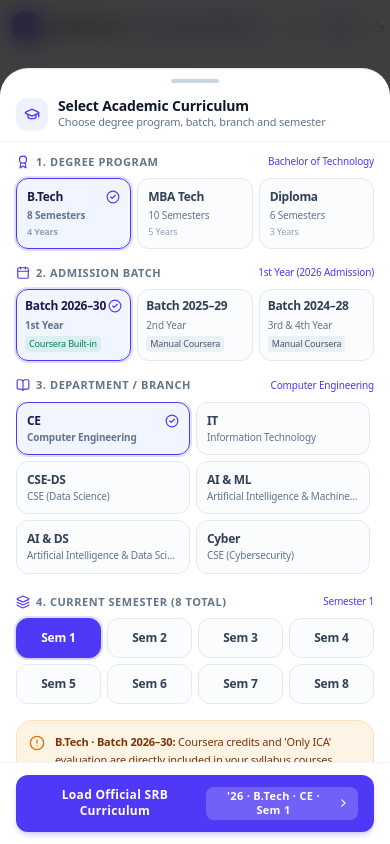
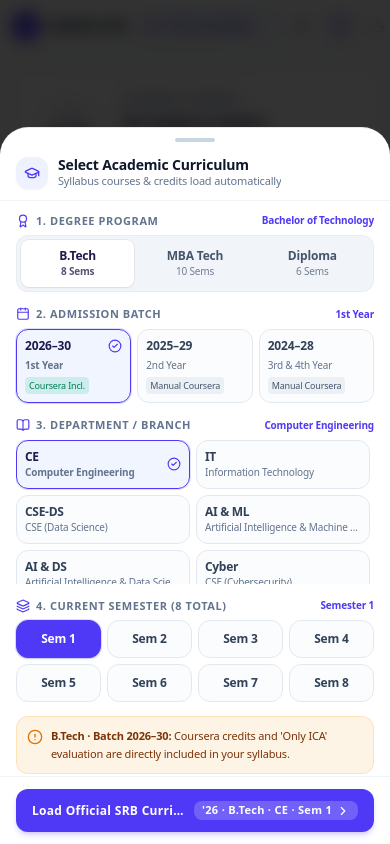
Before and after one commit to sylbornfurtado19/GPACalculator, a Next.js app: page / in a window 390 px wide. Shown: the top 844 px of the page. Built offline with nearby package versions, Linux system fonts and the light colour scheme.

Commit message:
fix(mobile): resolve horizontal clipping and sticky footer visibility in curriculum modal

```diff
--- a/src/components/branch-semester-modal.tsx
+++ b/src/components/branch-semester-modal.tsx
@@ -1,7 +1,17 @@
 "use client";
 
 import React, { useState } from "react";
-import { GraduationCap, BookOpen, Layers, CheckCircle2, ChevronRight, X, Calendar, AlertCircle, Award } from "lucide-react";
+import {
+  GraduationCap,
+  BookOpen,
+  Layers,
+  CheckCircle2,
+  ChevronRight,
+  X,
+  Calendar,
+  AlertCircle,
+  Award,
+} from "lucide-react";
 import {
   BATCHES,
   BRANCHES,
@@ -21,7 +31,12 @@ interface Props {
   currentProgram?: ProgramType;
   currentBranch?: string;
   currentSemester?: number;
-  onSelect: (batchId: string, programId: ProgramType, branchId: string, semesterId: number) => void;
+  onSelect: (
+    batchId: string,
+    programId: ProgramType,
+    branchId: string,
+    semesterId: number
+  ) => void;
   onClose?: () => void;
   isDismissable?: boolean;
 }
@@ -37,13 +52,20 @@ export function BranchSemesterModal({
   isDismissable = true,
 }: Props) {
   const [selectedBatch, setSelectedBatch] = useState<string>(currentBatch || "2026");
-  const [selectedProgram, setSelectedProgram] = useState<ProgramType>(currentProgram || "btech");
-  const [selectedBranch, setSelectedBranch] = useState<string>(currentBranch || "ce");
-  const [selectedSemester, setSelectedSemester] = useState<number>(currentSemester || 1);
+  const [selectedProgram, setSelectedProgram] = useState<ProgramType>(
+    currentProgram || "btech"
+  );
+  const [selectedBranch, setSelectedBranch] = useState<string>(
+    currentBranch || "ce"
+  );
+  const [selectedSemester, setSelectedSemester] = useState<number>(
+    currentSemester || 1
+  );
 
   if (!isOpen) return null;
 
-  const activeProgObj = PROGRAMS.find((p) => p.id === selectedProgram) || PROGRAMS[0];
+  const activeProgObj =
+    PROGRAMS.find((p) => p.id === selectedProgram) || PROGRAMS[0];
 
   const handleProgramChange = (progId: ProgramType) => {
     setSelectedProgram(progId);
@@ -54,7 +76,8 @@ export function BranchSemesterModal({
   };
 
   const handleConfirm = () => {
-    if (!selectedBatch || !selectedProgram || !selectedBranch || !selectedSemester) return;
+    if (!selectedBatch || !selectedProgram || !selectedBranch || !selectedSemester)
+      return;
     onSelect(selectedBatch, selectedProgram, selectedBranch, selectedSemester);
   };
 
@@ -64,23 +87,23 @@ export function BranchSemesterModal({
   const availableSemesters = ALL_SEMESTERS.slice(0, activeProgObj.semestersCount);
 
   return (
-    <div className="fixed inset-0 z-50 flex items-end sm:items-center justify-center bg-black/75 backdrop-blur-md p-0 sm:p-4 animate-in fade-in duration-200">
-      <div className="bg-white dark:bg-[#11131A] border-t sm:border border-slate-200/90 dark:border-white/[0.12] rounded-t-[28px] sm:rounded-3xl w-full max-w-xl shadow-2xl flex flex-col max-h-[92vh] sm:max-h-[90vh] overflow-hidden animate-in slide-in-from-bottom-8 sm:slide-in-from-bottom-0 sm:zoom-in-95 duration-200">
+    <div className="fixed inset-0 z-50 flex items-end sm:items-center justify-center bg-black/80 backdrop-blur-sm p-0 sm:p-4 overflow-hidden animate-in fade-in duration-200">
+      <div className="bg-white dark:bg-[#11131A] border-t sm:border border-slate-200/90 dark:border-white/[0.12] rounded-t-[28px] sm:rounded-3xl w-full max-w-lg shadow-2xl flex flex-col max-h-[85dvh] sm:max-h-[88vh] overflow-hidden animate-in slide-in-from-bottom-8 sm:slide-in-from-bottom-0 sm:zoom-in-95 duration-200">
         {/* Mobile Drag Indicator Bar */}
-        <div className="w-12 h-1 bg-slate-300 dark:bg-white/20 rounded-full mx-auto mt-2.5 mb-1 sm:hidden shrink-0" />
+        <div className="w-10 h-1 bg-slate-300 dark:bg-white/20 rounded-full mx-auto mt-2.5 mb-1 sm:hidden shrink-0" />
 
         {/* Modal Header (Pinned at Top) */}
         <div className="flex items-center justify-between px-4 sm:px-6 py-2.5 sm:py-3.5 border-b border-slate-100 dark:border-white/[0.06] shrink-0">
-          <div className="flex items-center gap-2.5">
+          <div className="flex items-center gap-2.5 min-w-0">
             <div className="w-8 h-8 sm:w-9 sm:h-9 rounded-xl bg-indigo-50 dark:bg-cyan-500/10 text-indigo-600 dark:text-cyan-400 flex items-center justify-center shrink-0 shadow-xs">
               <GraduationCap className="w-4 h-4 sm:w-5 sm:h-5" />
             </div>
-            <div>
-              <h2 className="text-sm sm:text-base font-bold text-slate-900 dark:text-white leading-tight">
+            <div className="min-w-0">
+              <h2 className="text-sm sm:text-base font-bold text-slate-900 dark:text-white leading-tight truncate">
                 Select Academic Curriculum
               </h2>
-              <p className="text-[11px] text-slate-500 dark:text-neutral-400 line-clamp-1">
-                Choose degree program, batch, branch and semester
+              <p className="text-[11px] text-slate-500 dark:text-neutral-400 truncate">
+                Syllabus courses &amp; credits load automatically
               </p>
             </div>
           </div>
@@ -89,7 +112,7 @@ export function BranchSemesterModal({
           {isDismissable && onClose && (
             <button
               onClick={onClose}
-              className="p-1.5 sm:p-2 -mr-1 rounded-xl text-slate-400 hover:text-slate-600 dark:hover:text-white hover:bg-slate-100 dark:hover:bg-white/[0.08] transition cursor-pointer"
+              className="p-1.5 sm:p-2 -mr-1 rounded-xl text-slate-400 hover:text-slate-600 dark:hover:text-white hover:bg-slate-100 dark:hover:bg-white/[0.08] transition cursor-pointer shrink-0 ml-2"
               aria-label="Close curriculum modal"
             >
               <X className="w-4 h-4 sm:w-5 sm:h-5" />
@@ -98,19 +121,19 @@ export function BranchSemesterModal({
         </div>
 
         {/* Scrollable Content Body */}
-        <div className="flex-1 overflow-y-auto overscroll-contain px-4 sm:px-6 py-3 sm:py-4 space-y-4 touch-pan-y">
+        <div className="flex-1 overflow-y-auto overscroll-contain px-4 sm:px-6 py-3 space-y-3.5 touch-pan-y">
           {/* Step 1: Degree Program Selection */}
-          <div className="space-y-2">
+          <div className="space-y-1.5">
             <div className="flex items-center justify-between">
-              <label className="text-[11px] font-semibold uppercase tracking-wider text-slate-500 dark:text-neutral-400 flex items-center gap-1.5">
+              <label className="text-[11px] font-bold uppercase tracking-wider text-slate-500 dark:text-neutral-400 flex items-center gap-1.5">
                 <Award className="w-3.5 h-3.5 text-indigo-600 dark:text-cyan-400" /> 1. Degree Program
               </label>
-              <span className="text-[10px] text-indigo-600 dark:text-cyan-400 font-medium">
+              <span className="text-[10px] text-indigo-600 dark:text-cyan-400 font-semibold truncate">
                 {activeProgObj.fullName}
               </span>
             </div>
 
-            <div className="grid grid-cols-3 gap-1.5 sm:gap-2">
+            <div className="grid grid-cols-3 gap-1 p-1 bg-slate-100 dark:bg-white/[0.05] rounded-xl border border-slate-200/60 dark:border-white/[0.08] w-full">
               {PROGRAMS.map((prog) => {
                 const active = selectedProgram === prog.id;
                 return (
@@ -118,22 +141,14 @@ export function BranchSemesterModal({
                     key={prog.id}
                     type="button"
                     onClick={() => handleProgramChange(prog.id)}
-                    className={`text-left p-2.5 sm:p-3 rounded-xl sm:rounded-2xl border transition-all text-xs flex flex-col justify-between gap-1 relative cursor-pointer active:scale-[0.98] min-h-[64px] sm:min-h-[72px] ${
+                    className={`py-2 px-1 rounded-lg text-center transition-all cursor-pointer min-w-0 ${
                       active
-                        ? "border-indigo-600 dark:border-cyan-500 bg-indigo-50/80 dark:bg-cyan-500/15 text-indigo-950 dark:text-cyan-100 font-semibold ring-2 ring-indigo-500/20 dark:ring-cyan-500/20 shadow-xs"
-                        : "border-slate-200 dark:border-white/[0.08] hover:border-slate-300 dark:hover:border-white/[0.15] text-slate-700 dark:text-neutral-300 bg-slate-50/60 dark:bg-white/[0.02]"
+                        ? "bg-white dark:bg-cyan-500 text-indigo-950 dark:text-black font-bold shadow-xs ring-1 ring-black/5 dark:ring-cyan-500/20"
+                        : "text-slate-600 dark:text-neutral-400 font-medium hover:text-slate-900 dark:hover:text-white"
                     }`}
                   >
-                    <div className="flex items-center justify-between w-full">
-                      <span className="font-bold text-xs sm:text-sm tracking-tight">{prog.label}</span>
-                      {active && <CheckCircle2 className="w-3.5 h-3.5 text-indigo-600 dark:text-cyan-400 shrink-0" />}
-                    </div>
-                    <span className="text-[10px] sm:text-[11px] text-slate-500 dark:text-neutral-400 leading-tight">
-                      {prog.semestersCount} Semesters
-                    </span>
-                    <span className="text-[9px] text-slate-400 dark:text-neutral-500 line-clamp-1">
-                      {prog.durationYears} Years
-                    </span>
+                    <div className="text-xs font-bold truncate">{prog.label}</div>
+                    <div className="text-[10px] opacity-75 truncate">{prog.semestersCount} Sems</div>
                   </button>
                 );
               })}
@@ -141,46 +156,46 @@ export function BranchSemesterModal({
           </div>
 
           {/* Step 2: Batch / Year Selection */}
-          <div className="space-y-2">
+          <div className="space-y-1.5">
             <div className="flex items-center justify-between">
-              <label className="text-[11px] font-semibold uppercase tracking-wider text-slate-500 dark:text-neutral-400 flex items-center gap-1.5">
+              <label className="text-[11px] font-bold uppercase tracking-wider text-slate-500 dark:text-neutral-400 flex items-center gap-1.5">
                 <Calendar className="w-3.5 h-3.5 text-indigo-600 dark:text-cyan-400" /> 2. Admission Batch
               </label>
-              <span className="text-[10px] text-indigo-600 dark:text-cyan-400 font-medium">
-                {activeBatchObj?.yearLabel || "Select Batch"}
+              <span className="text-[10px] text-indigo-600 dark:text-cyan-400 font-semibold truncate">
+                {activeBatchObj?.yearLabel.split(" (")[0]}
               </span>
             </div>
 
-            <div className="grid grid-cols-3 gap-1.5 sm:gap-2">
+            <div className="grid grid-cols-3 gap-1.5 w-full">
               {BATCHES.map((b) => {
                 const active = selectedBatch === b.id;
-                const batchDisplayLabel = getBatchLabel(b.id, selectedProgram);
+                const batchYear = getBatchLabel(b.id, selectedProgram).replace("Batch ", "");
                 return (
                   <button
                     key={b.id}
                     type="button"
                     onClick={() => setSelectedBatch(b.id)}
-                    className={`text-left p-2 sm:p-2.5 rounded-xl sm:rounded-2xl border transition-all text-xs flex flex-col justify-between gap-1 relative cursor-pointer active:scale-[0.98] min-h-[72px] sm:min-h-[80px] ${
+                    className={`p-2 rounded-xl border text-left transition-all cursor-pointer min-w-0 flex flex-col justify-between gap-1 active:scale-[0.98] ${
                       active
-                        ? "border-indigo-600 dark:border-cyan-500 bg-indigo-50/80 dark:bg-cyan-500/15 text-indigo-950 dark:text-cyan-100 font-semibold ring-2 ring-indigo-500/20 dark:ring-cyan-500/20 shadow-xs"
+                        ? "border-indigo-600 dark:border-cyan-500 bg-indigo-50/80 dark:bg-cyan-500/15 text-indigo-950 dark:text-cyan-100 font-semibold ring-1 ring-indigo-500/20 shadow-xs"
                         : "border-slate-200 dark:border-white/[0.08] hover:border-slate-300 dark:hover:border-white/[0.15] text-slate-700 dark:text-neutral-300 bg-slate-50/60 dark:bg-white/[0.02]"
                     }`}
                   >
-                    <div className="flex items-center justify-between w-full">
-                      <span className="font-bold text-xs sm:text-sm tracking-tight">{batchDisplayLabel}</span>
-                      {active && <CheckCircle2 className="w-3.5 h-3.5 text-indigo-600 dark:text-cyan-400 shrink-0" />}
+                    <div className="flex items-center justify-between w-full min-w-0">
+                      <span className="font-bold text-xs truncate">{batchYear}</span>
+                      {active && <CheckCircle2 className="w-3.5 h-3.5 text-indigo-600 dark:text-cyan-400 shrink-0 ml-1" />}
                     </div>
-                    <span className="text-[10px] sm:text-[11px] text-slate-500 dark:text-neutral-400 leading-tight">
+                    <span className="text-[10px] text-slate-500 dark:text-neutral-400 truncate">
                       {b.yearLabel.split(" (")[0]}
                     </span>
                     <span
-                      className={`text-[9px] px-1 py-0.5 rounded w-fit font-medium truncate max-w-full ${
+                      className={`text-[9px] px-1 py-0.5 rounded font-medium truncate max-w-full ${
                         b.hasCoursera
-                          ? "bg-emerald-500/10 text-emerald-700 dark:text-emerald-400"
+                          ? "bg-emerald-500/15 text-emerald-700 dark:text-emerald-400"
                           : "bg-slate-200/60 dark:bg-white/[0.08] text-slate-600 dark:text-neutral-400"
                       }`}
                     >
-                      {b.hasCoursera ? "Coursera Built-in" : "Manual Coursera"}
+                      {b.hasCoursera ? "Coursera Incl." : "Manual Coursera"}
                     </span>
                   </button>
                 );
@@ -189,17 +204,17 @@ export function BranchSemesterModal({
           </div>
 
           {/* Step 3: Branch Selection */}
-          <div className="space-y-2">
+          <div className="space-y-1.5">
             <div className="flex items-center justify-between">
-              <label className="text-[11px] font-semibold uppercase tracking-wider text-slate-500 dark:text-neutral-400 flex items-center gap-1.5">
+              <label className="text-[11px] font-bold uppercase tracking-wider text-slate-500 dark:text-neutral-400 flex items-center gap-1.5">
                 <BookOpen className="w-3.5 h-3.5 text-indigo-600 dark:text-cyan-400" /> 3. Department / Branch
               </label>
-              <span className="text-[10px] text-indigo-600 dark:text-cyan-400 font-medium">
+              <span className="text-[10px] text-indigo-600 dark:text-cyan-400 font-semibold truncate max-w-[150px]">
                 {activeBranchObj?.name || "Select Branch"}
               </span>
             </div>
 
-            <div className="grid grid-cols-2 sm:grid-cols-3 gap-1.5 sm:gap-2 max-h-44 sm:max-h-48 overflow-y-auto overscroll-contain pr-1">
+            <div className="grid grid-cols-2 gap-1.5 max-h-36 sm:max-h-40 overflow-y-auto overscroll-contain pr-1 w-full">
               {BRANCHES.map((b) => {
                 const active = selectedBranch === b.id;
                 return (
@@ -207,19 +222,17 @@ export function BranchSemesterModal({
                     key={b.id}
                     type="button"
                     onClick={() => setSelectedBranch(b.id)}
-                    className={`text-left p-2.5 rounded-xl border transition-all text-xs flex flex-col justify-between gap-0.5 relative cursor-pointer active:scale-[0.98] min-h-[50px] ${
+                    className={`p-2 rounded-xl border text-left transition-all cursor-pointer active:scale-[0.98] min-w-0 flex items-center justify-between gap-1.5 ${
                       active
-                        ? "border-indigo-600 dark:border-cyan-500 bg-indigo-50/80 dark:bg-cyan-500/15 text-indigo-950 dark:text-cyan-100 font-semibold ring-2 ring-indigo-500/20 dark:ring-cyan-500/20"
+                        ? "border-indigo-600 dark:border-cyan-500 bg-indigo-50/80 dark:bg-cyan-500/15 text-indigo-950 dark:text-cyan-100 font-semibold ring-1 ring-indigo-500/20"
                         : "border-slate-200 dark:border-white/[0.08] hover:border-slate-300 dark:hover:border-white/[0.15] text-slate-700 dark:text-neutral-300 bg-slate-50/50 dark:bg-white/[0.02]"
                     }`}
                   >
-                    <div className="flex items-center justify-between w-full">
-                      <span className="font-bold text-xs tracking-tight">{b.code}</span>
-                      {active && <CheckCircle2 className="w-3.5 h-3.5 text-indigo-600 dark:text-cyan-400 shrink-0" />}
+                    <div className="min-w-0 truncate">
+                      <div className="font-bold text-xs tracking-tight truncate">{b.code}</div>
+                      <div className="text-[10px] text-slate-500 dark:text-neutral-400 truncate">{b.name}</div>
                     </div>
-                    <span className="text-[10px] text-slate-500 dark:text-neutral-400 truncate w-full">
-                      {b.name}
-                    </span>
+                    {active && <CheckCircle2 className="w-3.5 h-3.5 text-indigo-600 dark:text-cyan-400 shrink-0" />}
                   </button>
                 );
               })}
@@ -227,18 +240,18 @@ export function BranchSemesterModal({
           </div>
 
           {/* Step 4: Semester Selection (Adaptive to Degree Program) */}
-          <div className="space-y-2">
+          <div className="space-y-1.5">
             <div className="flex items-center justify-between">
-              <label className="text-[11px] font-semibold uppercase tracking-wider text-slate-500 dark:text-neutral-400 flex items-center gap-1.5">
+              <label className="text-[11px] font-bold uppercase tracking-wider text-slate-500 dark:text-neutral-400 flex items-center gap-1.5">
                 <Layers className="w-3.5 h-3.5 text-indigo-600 dark:text-cyan-400" /> 4. Current Semester ({availableSemesters.length} Total)
               </label>
-              <span className="text-[10px] text-indigo-600 dark:text-cyan-400 font-medium">
+              <span className="text-[10px] text-indigo-600 dark:text-cyan-400 font-semibold">
                 Semester {selectedSemester}
               </span>
             </div>
 
             <div
-              className={`grid gap-1.5 ${
+              className={`grid gap-1.5 w-full ${
                 selectedProgram === "mbatech"
                   ? "grid-cols-5"
                   : selectedProgram === "diploma"
@@ -253,9 +266,9 @@ export function BranchSemesterModal({
                     key={s.id}
                     type="button"
                     onClick={() => setSelectedSemester(s.id)}
-                    className={`py-2 px-1 rounded-xl border text-xs font-bold text-center transition-all cursor-pointer active:scale-95 min-h-[40px] flex items-center justify-center ${
+                    className={`py-2 px-1 rounded-xl border text-xs font-bold text-center transition-all cursor-pointer active:scale-95 min-h-[38px] min-w-0 flex items-center justify-center ${
                       active
-                        ? "border-indigo-600 dark:border-cyan-500 bg-indigo-600 dark:bg-cyan-500 text-white dark:text-black shadow-sm ring-2 ring-indigo-500/20"
+                        ? "border-indigo-600 dark:border-cyan-500 bg-indigo-600 dark:bg-cyan-500 text-white dark:text-black shadow-sm ring-1 ring-indigo-500/20"
                         : "border-slate-200 dark:border-white/[0.08] hover:border-slate-300 dark:hover:border-white/[0.15] text-slate-700 dark:text-neutral-300 bg-slate-50/50 dark:bg-white/[0.02]"
                     }`}
                   >
@@ -267,26 +280,26 @@ export function BranchSemesterModal({
           </div>
 
           {/* Dynamic Batch & Program Guidance Note */}
-          <div className="flex items-start gap-2.5 p-3 rounded-2xl bg-amber-500/10 border border-amber-500/20 text-xs text-amber-900 dark:text-amber-200">
+          <div className="flex items-start gap-2 p-2.5 rounded-xl bg-amber-500/10 border border-amber-500/20 text-xs text-amber-900 dark:text-amber-200">
             <AlertCircle className="w-4 h-4 text-amber-600 dark:text-amber-400 shrink-0 mt-0.5" />
             <div className="space-y-0.5 text-[11px] leading-relaxed">
               <span className="font-semibold">{activeProgObj.label} · {getBatchLabel(selectedBatch, selectedProgram)}: </span>
               {selectedProgram === "mbatech" && (
-                <span>MBA Tech includes 10 semesters (core engineering + business foundations in Sem 1–8, advanced management &amp; internship in Sem 9–10).</span>
+                <span>10 Semesters total (core engineering + business foundations in Sem 1–8, management &amp; internship in Sem 9–10).</span>
               )}
               {selectedProgram === "diploma" && (
-                <span>Diploma in Engineering spans 6 semesters, concluding with an in-plant industrial training in Semester 6.</span>
+                <span>6 Semesters total (concluding with in-plant industrial training in Semester 6).</span>
               )}
               {selectedProgram === "btech" && (
                 <>
                   {selectedBatch === "2026" && (
-                    <span>Coursera credits and &apos;Only ICA&apos; evaluation are directly included in your syllabus courses.</span>
+                    <span>Coursera credits and &apos;Only ICA&apos; evaluation are directly included in your syllabus.</span>
                   )}
                   {selectedBatch === "2025" && (
                     <span>Coursera is not printed in the 2025 SRB. You can add it with 1-click on your dashboard.</span>
                   )}
                   {selectedBatch === "2024" && (
-                    <span>Coursera and Design Experience are not listed in the 2024 SRB. 1-click shortcuts are available on your dashboard.</span>
+                    <span>Coursera and Design Experience are manual for 2024. 1-click shortcuts are on your dashboard.</span>
                   )}
                 </>
               )}
@@ -294,16 +307,16 @@ export function BranchSemesterModal({
           </div>
         </div>
 
-        {/* Modal Sticky Footer Bar (Pinned at Bottom with Safe Area) */}
-        <div className="px-4 sm:px-6 py-3 sm:py-3.5 border-t border-slate-100 dark:border-white/[0.06] bg-white/95 dark:bg-[#11131A]/95 backdrop-blur-md shrink-0">
+        {/* Modal Sticky Footer Bar (Always Pinned at Bottom with Safe Area) */}
+        <div className="px-4 py-3 sm:px-6 sm:py-3.5 border-t border-slate-100 dark:border-white/[0.06] bg-white/95 dark:bg-[#11131A]/95 backdrop-blur-md shrink-0">
           <button
             type="button"
             disabled={!selectedBatch || !selectedProgram || !selectedBranch || !selectedSemester}
             onClick={handleConfirm}
-            className="w-full flex items-center justify-between sm:justify-center gap-2 py-3 sm:py-3.5 px-4 rounded-xl sm:rounded-2xl bg-indigo-600 hover:bg-indigo-700 dark:bg-cyan-500 dark:hover:bg-cyan-400 dark:text-black text-white text-xs sm:text-sm font-bold tracking-wide transition-all shadow-md shadow-indigo-600/20 cursor-pointer disabled:opacity-50 disabled:cursor-not-allowed active:scale-[0.99]"
+            className="w-full flex items-center justify-between sm:justify-center gap-2 py-3 px-4 rounded-xl sm:rounded-2xl bg-indigo-600 hover:bg-indigo-700 dark:bg-cyan-500 dark:hover:bg-cyan-400 dark:text-black text-white text-xs sm:text-sm font-bold tracking-wide transition-all shadow-md shadow-indigo-600/20 cursor-pointer disabled:opacity-50 disabled:cursor-not-allowed active:scale-[0.99]"
           >
-            <span>Load Official SRB Curriculum</span>
-            <span className="flex items-center gap-1 px-2 py-0.5 rounded-lg bg-white/20 dark:bg-black/20 text-[11px] font-semibold">
+            <span className="truncate">Load Official SRB Curriculum</span>
+            <span className="flex items-center gap-1 px-2 py-0.5 rounded-lg bg-white/20 dark:bg-black/20 text-[11px] font-semibold shrink-0">
               &apos;{selectedBatch.slice(-2)} · {activeProgObj.code} · {activeBranchObj?.code || "Branch"} · Sem {selectedSemester}
               <ChevronRight className="w-3.5 h-3.5" />
             </span>
```
